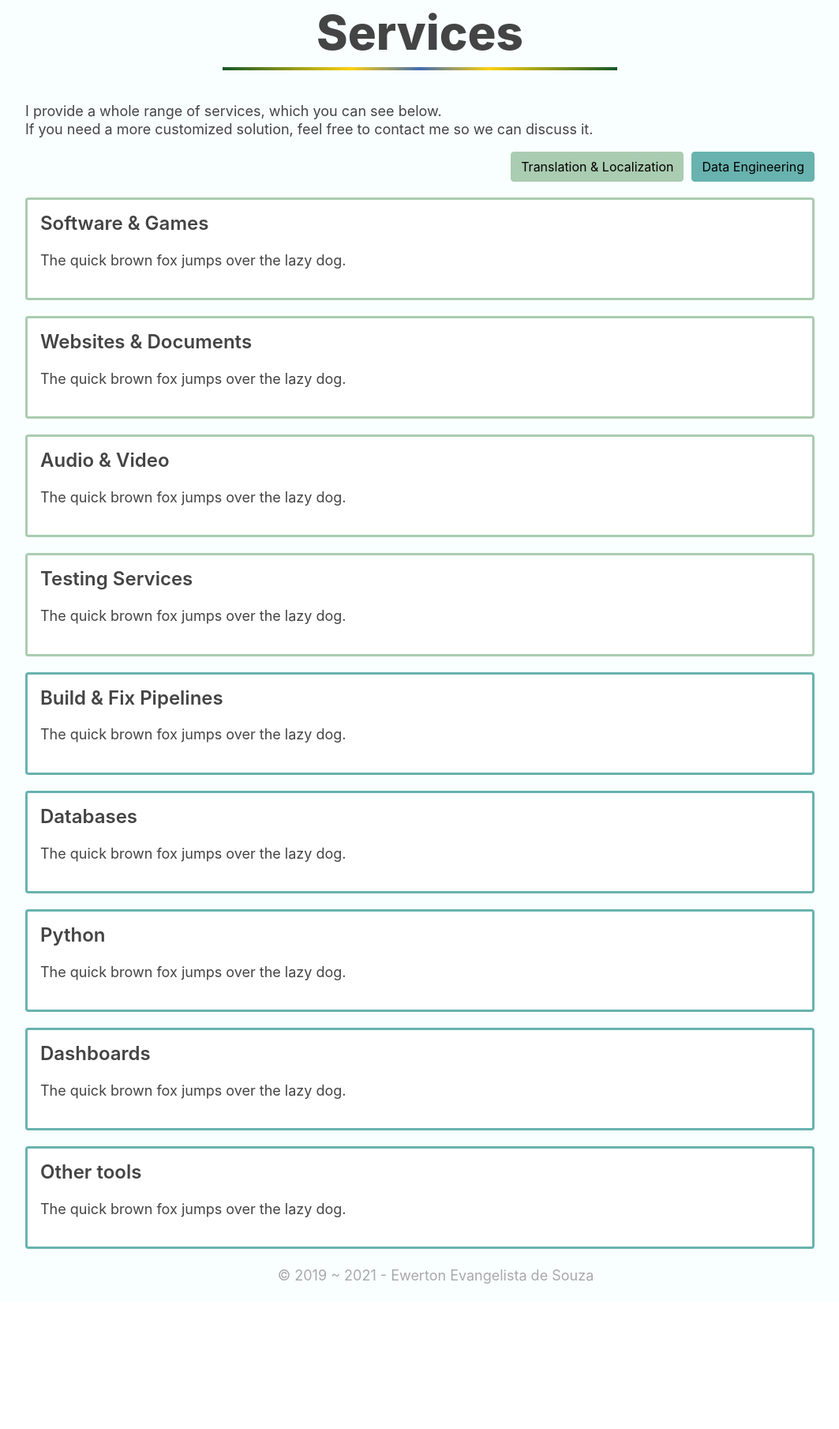
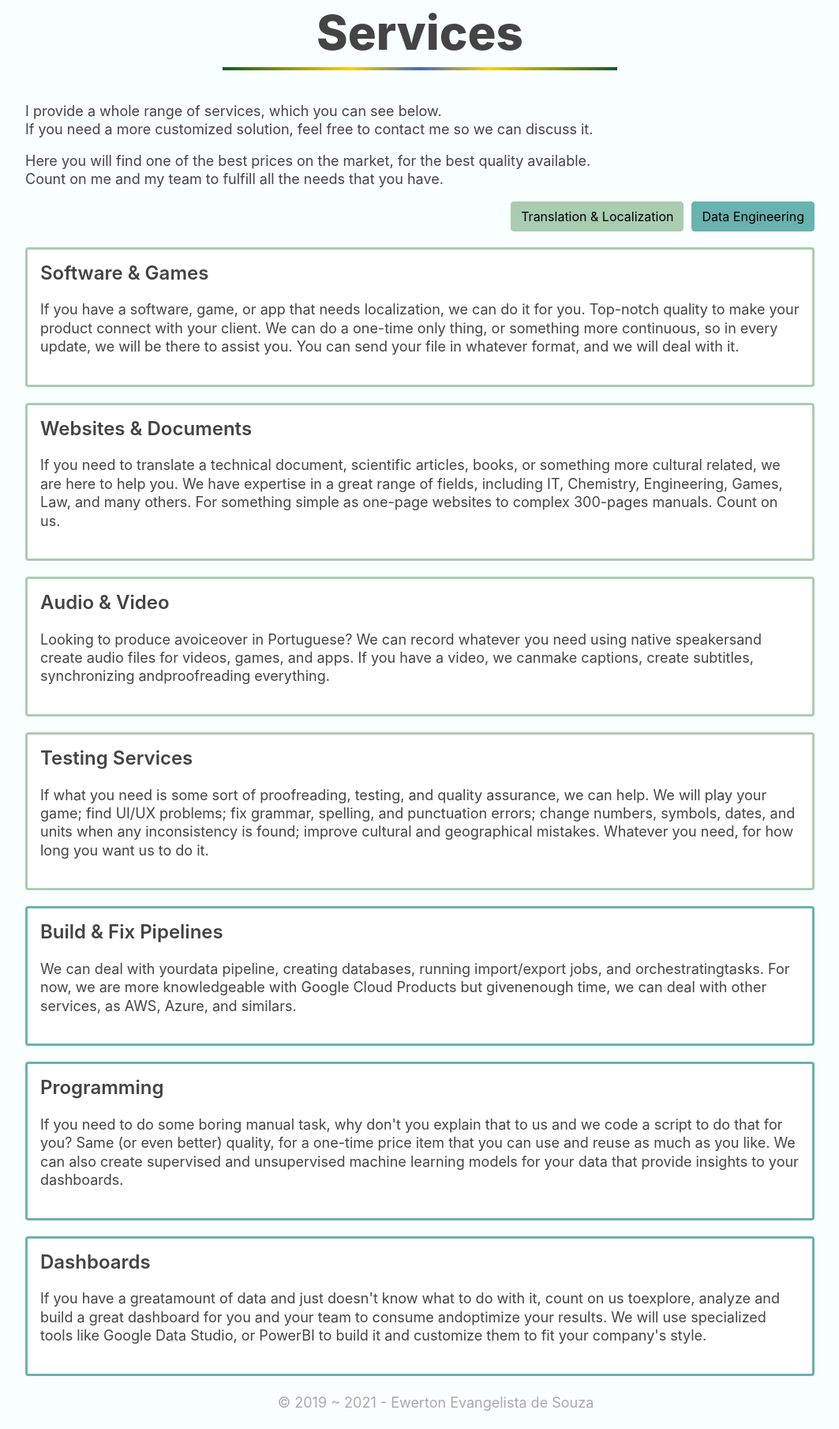
Before and after one commit to ewertones/ewerton.com.br, a Flask app: page /services in a window 1280 px wide. Shown: the part 90-1899 px from the top of the page at 79% size, without its empty margins (108-1171 px from the left). Before the commit the page ends 1715 px from the top, so only its background shows below. Run offline with Flask 2, Linux system fonts and the light colour scheme; some libraries are stand-ins or nearby versions.

Commit message:
Improved jobs and services page

```diff
--- a/templates/services.html
+++ b/templates/services.html
@@ -10,6 +10,10 @@
     <p>
         I provide a whole range of services, which you can see below.<br />
         If you need a more customized solution, feel free to contact me so we can discuss it.
+    </p>
+    <p>
+        Here you will find one of the best prices on the market, for the best quality available.<br />
+        Count on me and my team to fulfill all the needs that you have.
     </p>
 </div>
 
@@ -29,7 +33,7 @@
                     <span>Software & Games</span>
                 </h4>
                 <p class="card-text">
-                    The quick brown fox jumps over the lazy dog.
+                    If you have a software, game, or app that needs localization, we can do it for you. Top-notch quality to make your product connect with your client. We can do a one-time only thing, or something more continuous, so in every update, we will be there to assist you. You can send your file in whatever format, and we will deal with it.
                 </p>
             </div>
         </div>
@@ -39,7 +43,7 @@
                     <span>Websites & Documents</span>
                 </h4>
                 <p class="card-text">
-                    The quick brown fox jumps over the lazy dog.
+                    If you need to translate a technical document, scientific articles, books, or something more cultural related, we are here to help you. We have expertise in a great range of fields, including IT, Chemistry, Engineering, Games, Law, and many others. For something simple as one-page websites to complex 300-pages manuals. Count on us.
                 </p>
             </div>
         </div>
@@ -49,7 +53,7 @@
                     <span>Audio & Video</span>
                 </h4>
                 <p class="card-text">
-                    The quick brown fox jumps over the lazy dog.
+                    Looking to produce avoiceover in Portuguese? We can record whatever you need using native speakersand create audio files for videos, games, and apps. If you have a video, we canmake captions, create subtitles, synchronizing andproofreading everything.
                 </p>
             </div>
         </div>
@@ -59,7 +63,7 @@
                     <span>Testing Services</span>
                 </h4>
                 <p class="card-text">
-                    The quick brown fox jumps over the lazy dog.
+                    If what you need is some sort of proofreading, testing, and quality assurance, we can help. We will play your game; find UI/UX problems; fix grammar, spelling, and punctuation errors; change numbers, symbols, dates, and units when any inconsistency is found; improve cultural and geographical mistakes. Whatever you need, for how long you want us to do it.
                 </p>
             </div>
         </div>
@@ -73,27 +77,17 @@
                     <span class="short-text">Build & Fix</span>
                 </h4>
                 <p class="card-text">
-                    The quick brown fox jumps over the lazy dog.
+                    We can deal with yourdata pipeline, creating databases, running import/export jobs, and orchestratingtasks. For now, we are more knowledgeable with Google Cloud Products but givenenough time, we can deal with other services, as AWS, Azure, and similars.
                 </p>
             </div>
         </div>
         <div class="card card-dataEngineer">
             <div class="card-body">
                 <h4 class="card-title d-flex justify-content-between">
-                    <span>Databases</span>
+                    <span>Programming</span>
                 </h4>
                 <p class="card-text">
-                    The quick brown fox jumps over the lazy dog.
-                </p>
-            </div>
-        </div>
-        <div class="card card-dataEngineer">
-            <div class="card-body">
-                <h4 class="card-title d-flex justify-content-between">
-                    <span>Python</span>
-                </h4>
-                <p class="card-text">
-                    The quick brown fox jumps over the lazy dog.
+                    If you need to do some boring manual task, why don't you explain that to us and we code a script to do that for you? Same (or even better) quality, for a one-time price item that you can use and reuse as much as you like. We can also create supervised and unsupervised machine learning models for your data that provide insights to your dashboards.
                 </p>
             </div>
         </div>
@@ -103,17 +97,7 @@
                     <span>Dashboards</span>
                 </h4>
                 <p class="card-text">
-                    The quick brown fox jumps over the lazy dog.
-                </p>
-            </div>
-        </div>
-        <div class="card card-dataEngineer">
-            <div class="card-body">
-                <h4 class="card-title d-flex justify-content-between">
-                    <span>Other tools</span>
-                </h4>
-                <p class="card-text">
-                    The quick brown fox jumps over the lazy dog.
+                    If you have a greatamount of data and just doesn't know what to do with it, count on us toexplore, analyze and build a great dashboard for you and your team to consume andoptimize your results. We will use specialized tools like Google Data Studio, or PowerBI to build it and customize them to fit your company's style.
                 </p>
             </div>
         </div>
```
Also changed, not shown: templates/jobs.html (+10 -7 lines), static/icons/usa.svg (added).
